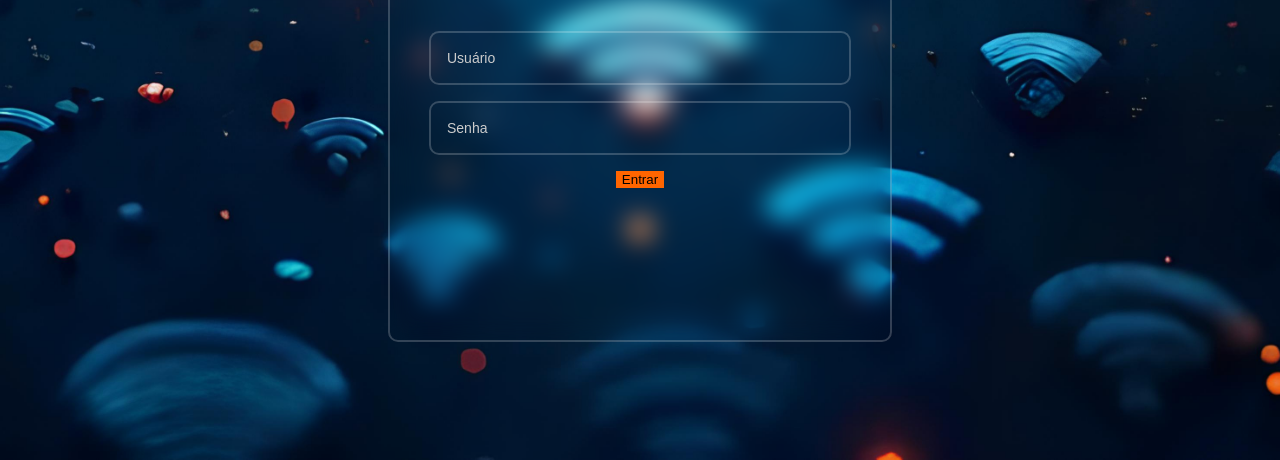
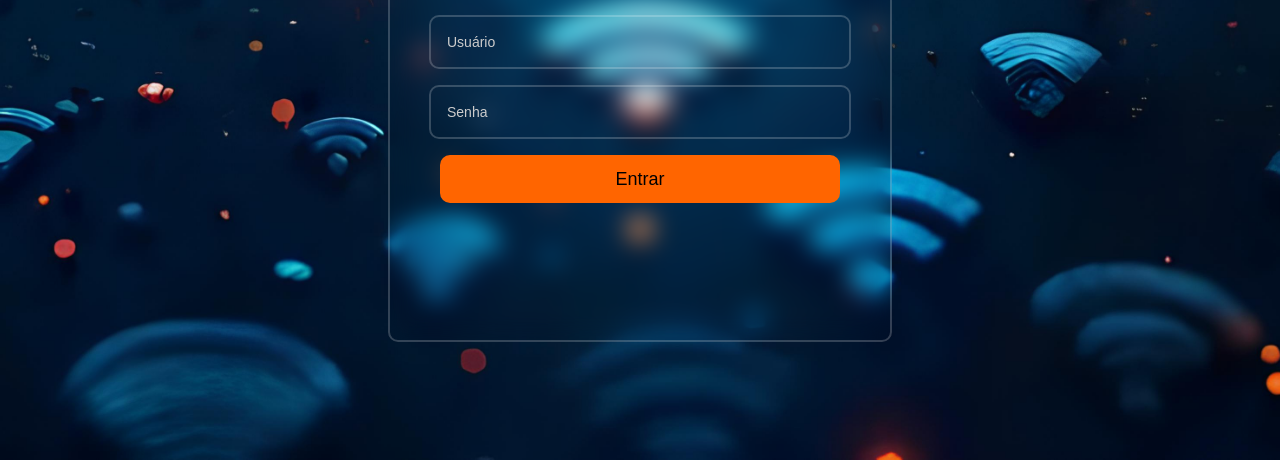
Before and after one commit to RaayaneCustodio/projeto, a website: page login/index.html in a window 1280 px wide. Shown: the part 340-800 px from the top of the page. Drawn offline with Linux system fonts and the light colour scheme.

Commit message:
Finalizada tela de login

```diff
--- a/login/style.css
+++ b/login/style.css
@@ -81,5 +81,10 @@ body {
 .login-text button {
     border: none;
     outline: none;
+    width: 100%;
+    height: 48px;
     background-color: #FF6500;
+    font-size: 18px;
+    border-radius: 10px;
+    cursor: pointer;
 }
```
